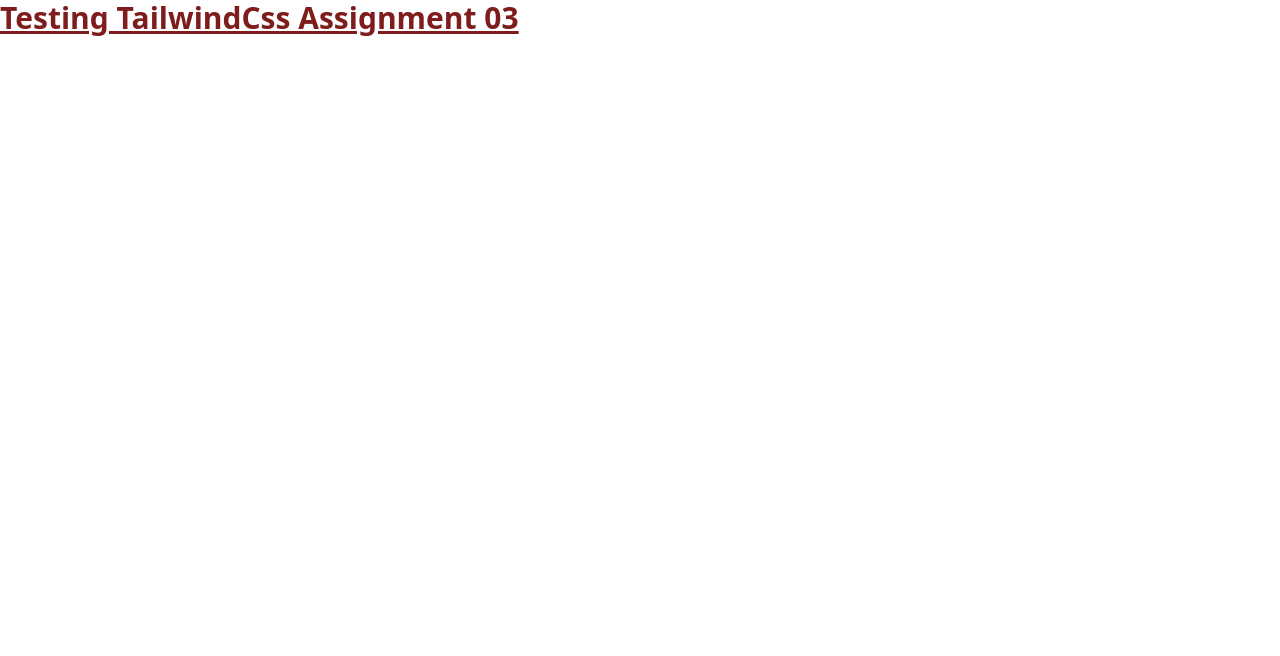
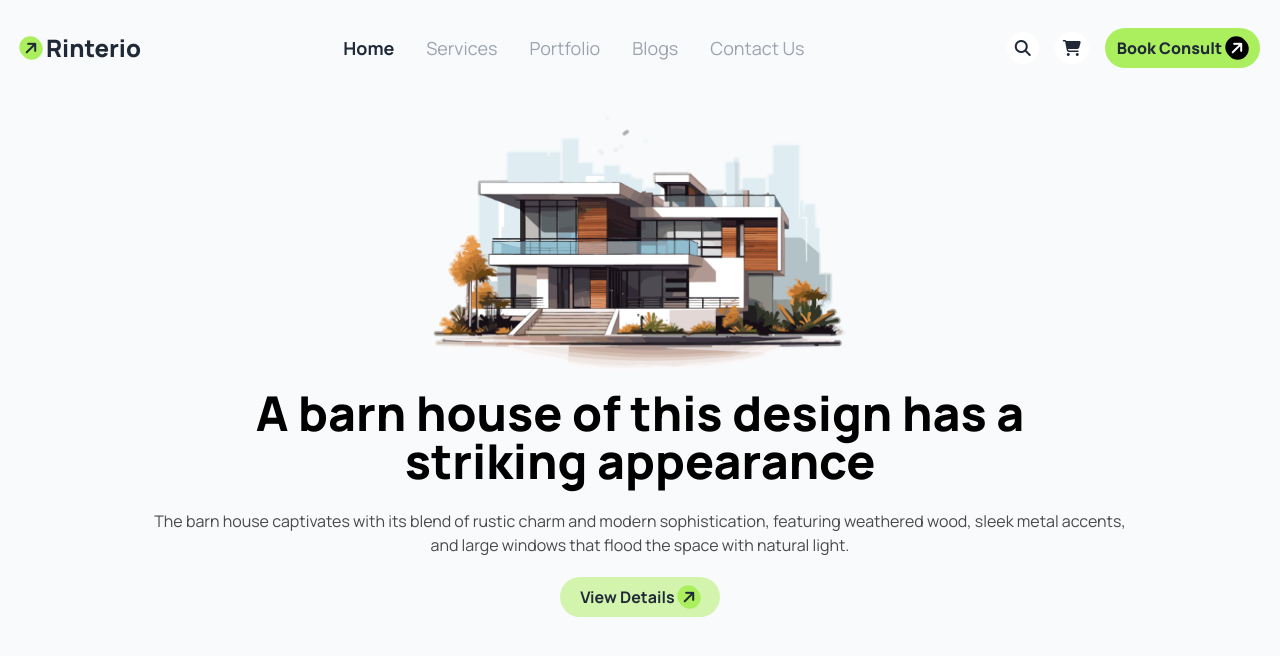
Before and after one commit to alaminarchie/assignment-03, a plain HTML site: page index.html in a window 1280 px wide. Drawn offline with nearby package versions, Linux system fonts and the light colour scheme.

Commit message:
Header section added

```diff
--- a/index.html
+++ b/index.html
@@ -3,12 +3,100 @@
   <head>
     <meta charset="UTF-8" />
     <meta name="viewport" content="width=device-width, initial-scale=1.0" />
-    <title>Tailwind CSS</title>
+    <title>DaisyUi and TailwindCss Assignment three</title>
+    <!-- font awesome -->
+    <script
+      src="https://kit.fontawesome.com/59145f7372.js"
+      crossorigin="anonymous"
+    ></script>
+    <!-- Font Family -->
+    <link rel="preconnect" href="https://fonts.googleapis.com" />
+    <link rel="preconnect" href="https://fonts.gstatic.com" crossorigin />
+    <link
+      href="https://fonts.googleapis.com/css2?family=Manrope:wght@200..800&display=swap"
+      rel="stylesheet"
+    />
+    <!-- DaisyUi and TailwindCss CDN -->
+    <link
+      href="https://cdn.jsdelivr.net/npm/daisyui@4.12.10/dist/full.min.css"
+      rel="stylesheet"
+      type="text/css"
+    />
     <script src="https://cdn.tailwindcss.com"></script>
+    <script>
+      tailwind.config = {
+        theme: {
+          extend: {
+            colors: {
+              clifford: "#da373d",
+              tiya: "rgba(171, 239, 95, 0.5)",
+            },
+            fontFamily: {
+              manrope: ['"Manrope"', "sans-serif"],
+            },
+          },
+        },
+      };
+    </script>
   </head>
-  <body>
-    <h1 class="text-3xl font-bold underline text-red-900">
-      Testing TailwindCss Assignment 03
-    </h1>
+  <body class="font-manrope">
+    <header class="bg-gray-50">
+      <div class="container mx-auto px-5 lg:h-screen">
+        <nav class="h-24 flex justify-between items-center">
+          <div class="flex items-center gap-1">
+            <i
+              class="fa-solid fa-arrow-right bg-[#ABEF5F] p-1 rounded-full -rotate-45"
+            ></i>
+            <span class="text-2xl font-extrabold">Rinterio</span>
+          </div>
+          <ul class="hidden md:flex items-center gap-8">
+            <li><a class="text-lg font-bold" href="#">Home</a></li>
+            <li><a class="text-lg text-gray-400" href="#">Services</a></li>
+            <li><a class="text-lg text-gray-400" href="#">Portfolio</a></li>
+            <li><a class="text-lg text-gray-400" href="#">Blogs</a></li>
+            <li><a class="text-lg text-gray-400" href="#">Contact Us</a></li>
+          </ul>
+          <div class="hidden lg:flex items-center gap-4">
+            <i
+              class="fa-solid fa-magnifying-glass p-2 bg-[#FFFFFF] rounded-full"
+            ></i>
+            <i
+              class="fa-solid fa-cart-shopping p-2 bg-[#FFFFFF] rounded-full"
+            ></i>
+            <button
+              class="flex items-center gap-1 py-2 px-3 bg-[#ABEF5F] rounded-full"
+            >
+              <span class="text-1xl font-extrabold">Book Consult</span>
+              <i
+                class="fa-solid fa-arrow-right bg-black text-white p-1 rounded-full -rotate-45"
+              ></i>
+            </button>
+          </div>
+          <button class="md:hidden">
+            <i
+              class="fa-solid fa-bars flex items-center justify-center text-xl w-8 h-8 p-3 font-bold bg-[#FFFFFF] rounded-full"
+            ></i>
+          </button>
+        </nav>
+        <div class="flex flex-col items-center">
+          <img class="w-1/3 py-5" src="images/banner.png" alt="" />
+          <h1 class="text-black text-5xl font-extrabold text-center mb-6">
+            A barn house of this design has a <br />
+            striking appearance
+          </h1>
+          <p class="w-4/5 text-[#494949] text-center mb-5">
+            The barn house captivates with its blend of rustic charm and modern
+            sophistication, featuring weathered wood, sleek metal accents, and
+            large windows that flood the space with natural light.
+          </p>
+          <button class="bg-tiya px-5 py-2 rounded-full">
+            <span class="font-bold">View Details</span>
+            <i
+              class="fa-solid fa-arrow-right bg-[#ABEF5F] p-1 rounded-full -rotate-45"
+            ></i>
+          </button>
+        </div>
+      </div>
+    </header>
   </body>
 </html>
--- /dev/null
+++ b/tailwind.config.js
@@ -0,0 +1,8 @@
+/** @type {import('tailwindcss').Config} */
+module.exports = {
+  content: ["./src/**/*.{html,js}"],
+  theme: {
+    extend: {},
+  },
+  plugins: [],
+};
```
